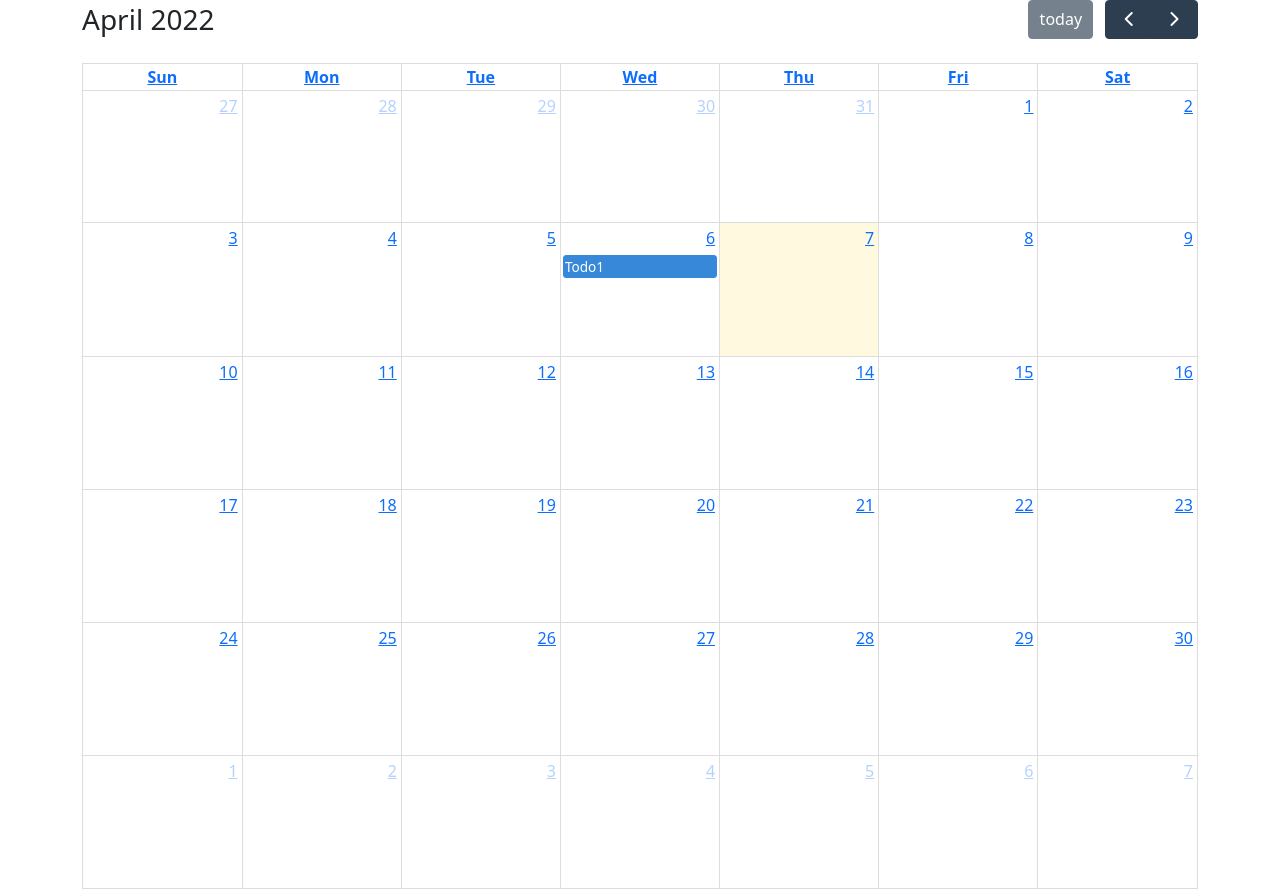
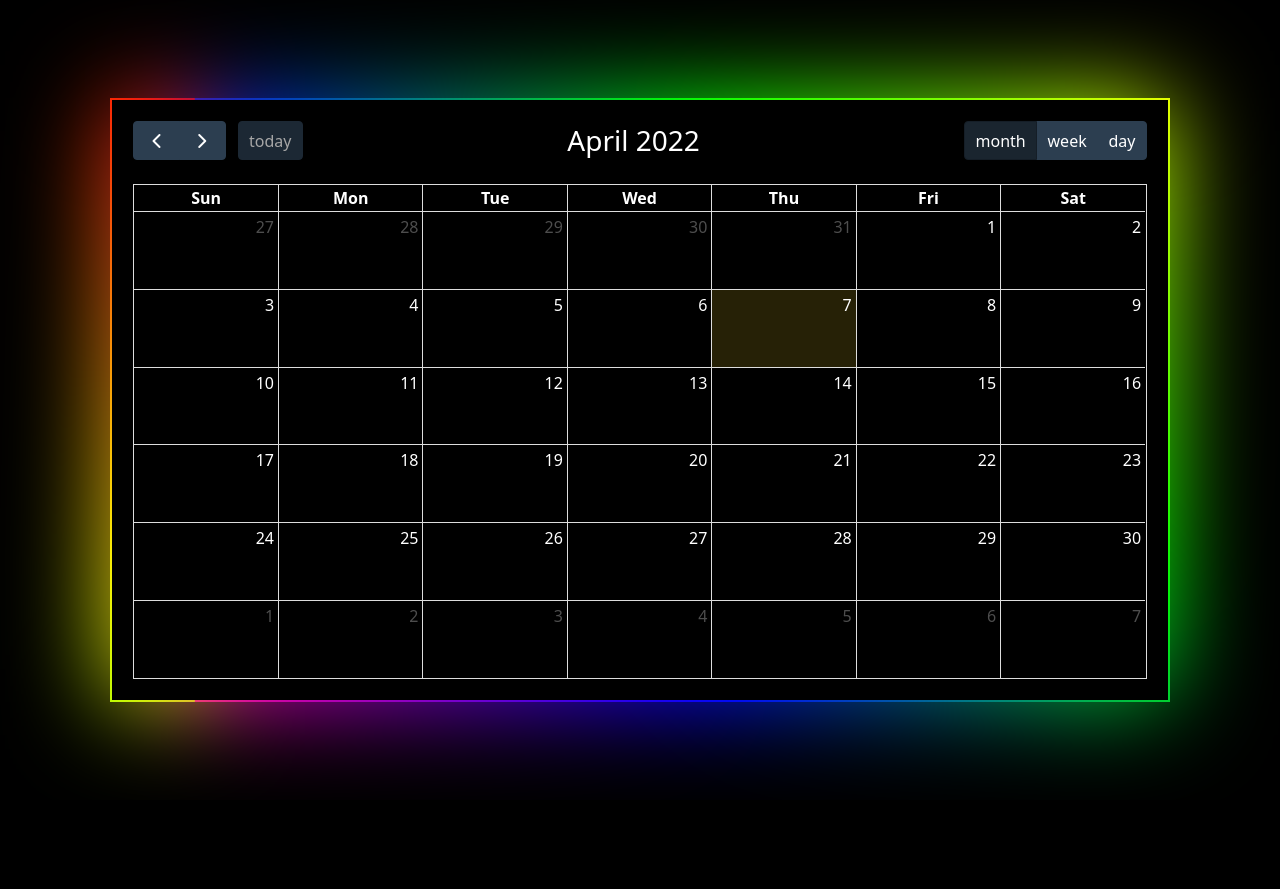
Before and after one commit to alexstroe91/flask_app, a Flask app: page /calendario in a window 1280 px wide. After the commit the page ends 780 px from the top, so only its background shows below. Run offline with Flask 2, Linux system fonts and the light colour scheme; lists and menus that the app fills with data are empty; some libraries are stand-ins or nearby versions.

Commit message:
Añadido estilo al calendario

```diff
--- a/app.py
+++ b/app.py
@@ -13,7 +13,11 @@ login_manager.login_message = "Necesitas iniciar sesión para ver esta página"
 events = [
     {
         'todo' : 'Todo1',
-        'date' : '2022-04-06'
+        'date' : '2022-04-06',
+    },
+    {
+        'todo' : 'Todo2',
+        'date' : '2022-05-06'
     }
 ]
 
@@ -95,7 +99,7 @@ def saludo():
 
 @app.route('/calendario')
 def calendario():
-    return render_template('calendario.html', events = events)
+    return render_template('calendario.html')
 
 
 #Extra
--- /dev/null
+++ b/static/JS/calendar.js
@@ -0,0 +1,28 @@
+document.addEventListener('DOMContentLoaded', function () {
+    var calendarEl = document.getElementById('calendar');
+
+    var calendar = new FullCalendar.Calendar(calendarEl, {
+
+        initialView: 'dayGridMonth',
+        headerToolbar: {
+            left: 'prev,next today',
+            center: 'title',
+            right: 'dayGridMonth,timeGridWeek,timeGridDay'
+        },
+        dateClick: function (info) {
+
+        },
+
+        events: [
+            // {% for event in events %}
+            {
+                title: '{{event.todo}}',
+                start: '{{event.date}}',
+            },
+            // {% endfor %}
+        ]
+    }
+    );
+    calendar.setOption('locale', 'ISO');
+    calendar.render();
+});
--- /dev/null
+++ b/static/css/calendar.css
@@ -0,0 +1,46 @@
+
+body{
+  margin: 0;
+	padding: 100;
+  background-color: #000;
+  color:rgb(255, 255, 255);
+}
+
+.block {
+  padding: 2%;
+	position: relative;
+  margin: auto;
+  width: 100%;
+	height: 100%;
+	background: black;
+}
+
+.block:before, .block:after {
+	content: '';
+	position: absolute;
+	left: -2px;
+	top: -2px;
+	background: linear-gradient(45deg, #fb0094, #0000ff, #00ff00,#ffff00, #ff0000, #fb0094,
+		#0000ff, #00ff00,#ffff00, #ff0000);
+	background-size: 400%;
+	width: calc(100% + 4px);
+	height: calc(100% + 4px);
+	z-index: -1;
+	animation: steam 20s linear infinite;
+}
+
+@keyframes steam {
+	0% {
+		background-position: 0 0;
+	}
+	50% {
+		background-position: 400% 0;
+	}
+	100% {
+		background-position: 0 0;
+	}
+}
+
+.block:after {
+	filter: blur(50px);
+}
--- a/templates/calendario.html
+++ b/templates/calendario.html
@@ -1,36 +1,20 @@
 <html lang='es'>
   <head>
+    {%include 'imports.html'%}
+    {% block content %}
+    {%endblock%}
     <meta charset='utf-8' />
-    <link href='https://cdn.jsdelivr.net/npm/fullcalendar@5.10.2/main.min.css' rel='stylesheet' />
+    <link href='https://cdn.jsdelivr.net/npm/fullcalendar@5.10.2/main.min.css'
+      rel='stylesheet' />
     <script src='https://cdn.jsdelivr.net/npm/fullcalendar@5.10.2/main.min.js'></script>
+    <script src= 'static/JS/calendar.js'></script>
+    <link href="static/css/calendar.css" rel="stylesheet" type="text/css">
+  </head>
+  <body>
 
-    <script>
-      document.addEventListener('DOMContentLoaded', function() {
-        var calendarEl = document.getElementById('calendar');
-        var calendar = new FullCalendar.Calendar(calendarEl, {
-          events:[
-              {% for event in events %}
-              {
-                  title : '{{event.todo}}',
-                  start : '{{event.date}}',
-              },
-              {% endfor %}
-          ]
-        });
-        calendar.setOption('locale', 'ISO');
-        calendar.render();
-      });
+  <div class="container">
+    <div id='calendar' class="block"></div>
+  </div>
 
-
-    </script>
-
-  </head>
-  {%include 'imports.html'%}
-  {% block content %}
-  <body>
-      <div class="container ">
-          <div id='calendar' class = "mx-auto"></div>
-      </div>
   </body>
-  {%endblock%}
 </html>
--- a/templates/imports.html
+++ b/templates/imports.html
@@ -5,7 +5,9 @@
 <link rel="shortcut icon" href="{{ url_for('static', filename='favicon.ico') }}">
 <link href="static/css/login.css" rel = "stylesheet" type="text/css">
 <link rel="stylesheet" href="https://cdnjs.cloudflare.com/ajax/libs/animate.css/4.1.1/animate.min.css">
+<link rel="stylesheet" href="https://cdn.jsdelivr.net/npm/bootstrap@4.0.0/dist/css/bootstrap.min.css" integrity="sha384-Gn5384xqQ1aoWXA+058RXPxPg6fy4IWvTNh0E263XmFcJlSAwiGgFAW/dAiS6JXm" crossorigin="anonymous">
 <link href="static/css/bootstrap.min.css" rel="stylesheet">
-<link href="static/css/calendario.css" rel="stylesheet">
+<script src="https://code.jquery.com/jquery-3.2.1.slim.min.js" integrity="sha384-KJ3o2DKtIkvYIK3UENzmM7KCkRr/rE9/Qpg6aAZGJwFDMVNA/GpGFF93hXpG5KkN" crossorigin="anonymous"></script>
+<script src="https://cdn.jsdelivr.net/npm/popper.js@1.12.9/dist/umd/popper.min.js" integrity="sha384-ApNbgh9B+Y1QKtv3Rn7W3mgPxhU9K/ScQsAP7hUibX39j7fakFPskvXusvfa0b4Q" crossorigin="anonymous"></script>
+<script src="https://cdn.jsdelivr.net/npm/bootstrap@4.0.0/dist/js/bootstrap.min.js" integrity="sha384-JZR6Spejh4U02d8jOt6vLEHfe/JQGiRRSQQxSfFWpi1MquVdAyjUar5+76PVCmYl" crossorigin="anonymous"></script>
 <script src="static/JS/calendario.js"></script>
-<script src="static/JS/bootstrap.bundle.min.js"></script>
--- a/templates/login.html
+++ b/templates/login.html
@@ -3,6 +3,7 @@
 <html lang="es">
 <head>
   <title>Login</title>
+
 </head>
 <body>
 
```
Also changed, not shown: templates/modal.html (added, +47 -0 lines), static/css/login.css (line endings or trailing spaces).
